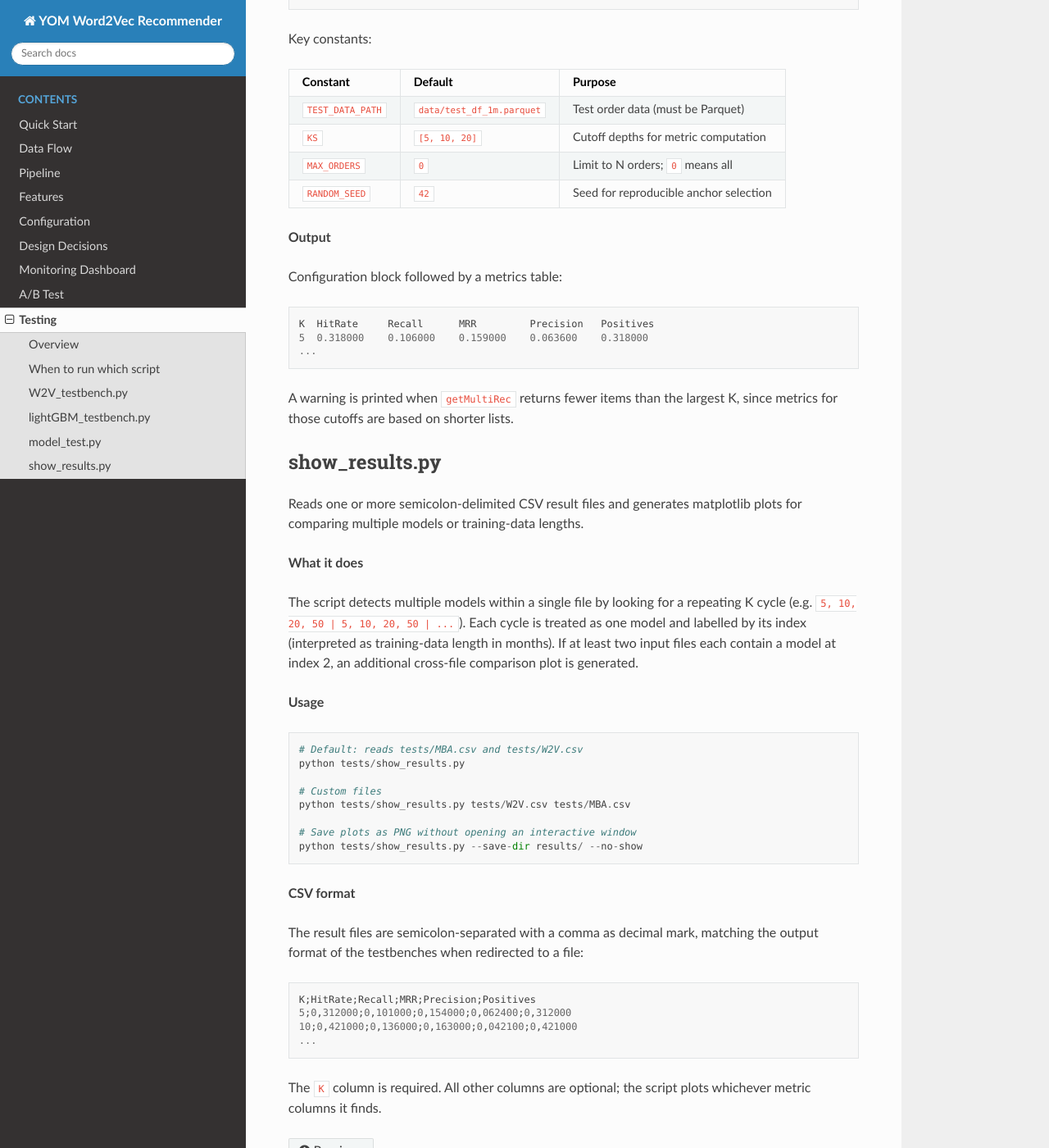
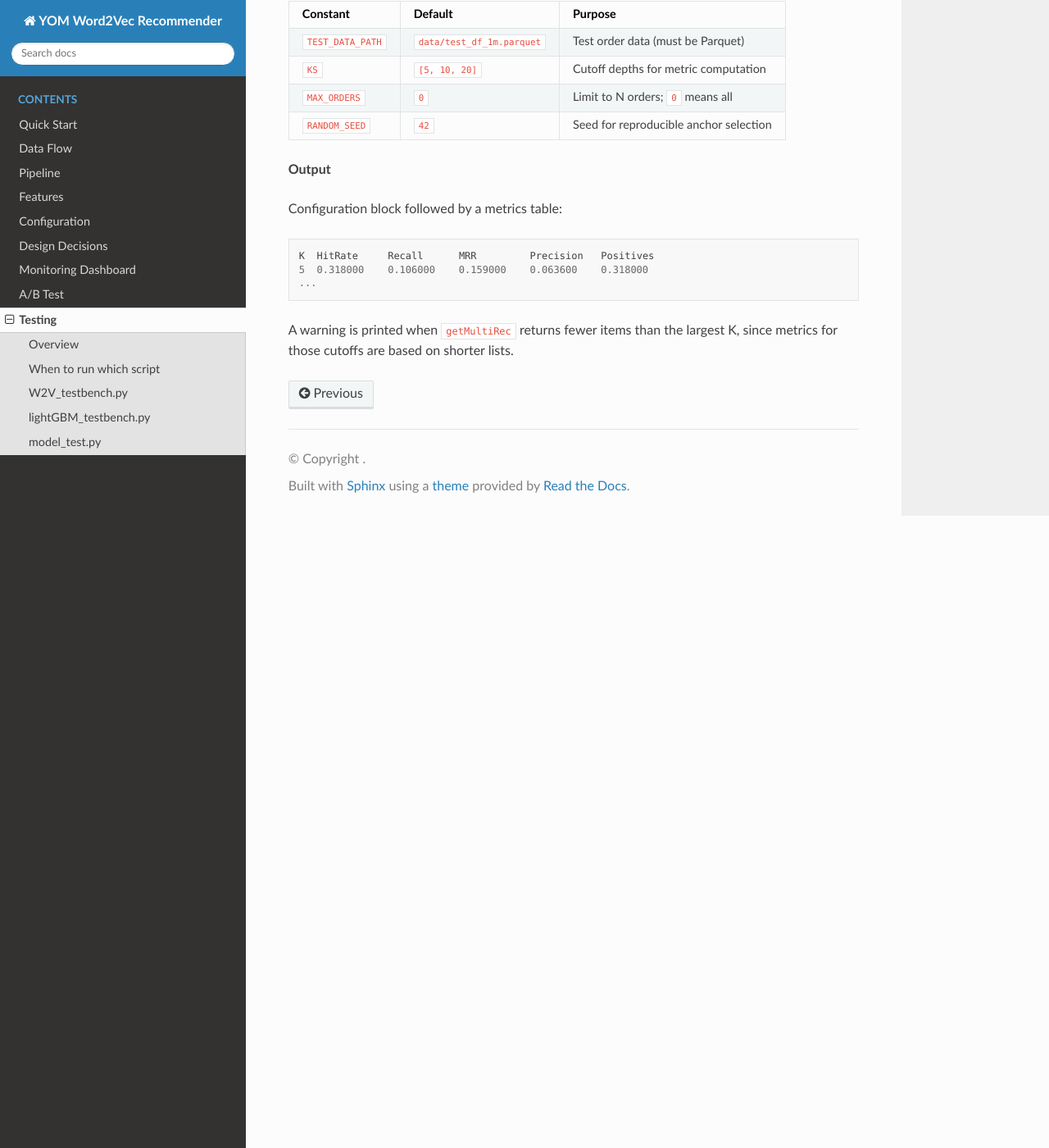
Before and after one commit to chris026/YOM-Word2Vec, a Sphinx documentation site: the page built from docs/testing.rst, in a window 1280 px wide and 1400 px high, scrolled down 4130 px. Shown: the whole window at 82% size. Built offline with Sphinx 7.4.7 and the Read the Docs theme 3.1.0, drawn with Linux system fonts in a browser that asks for light colours; some of the changed text lies outside the part shown.

Commit message:
delete show_results.py

```diff
--- a/docs/testing.rst
+++ b/docs/testing.rst
@@ -4,9 +4,8 @@ Testing
 Overview
 --------
 
-The ``tests/`` directory contains four scripts for offline evaluation and
-result visualisation. They sit outside the ZenML pipeline and are run
-manually after training.
+The ``tests/`` directory contains three scripts for offline evaluation.
+They sit outside the ZenML pipeline and are run manually after training.
 
 .. list-table::
    :header-rows: 1
@@ -23,9 +22,6 @@ manually after training.
    * - ``model_test.py``
      - Full serving stack (``getMultiRec``)
      - One random product per order
-   * - ``show_results.py``
-     - Visualisation of saved results
-     - n/a
 
 When to run which script
 ------------------------
@@ -37,8 +33,6 @@ When to run which script
 - **Before releasing a new model version** — run ``model_test.py`` to test
   the full serving stack end-to-end, including caching and the fallback
   logic in ``getMultiRec``.
-- **To compare runs visually** — save the stdout of any testbench as a
-  semicolon-delimited CSV and pass it to ``show_results.py``.
 
 
 W2V_testbench.py
@@ -250,44 +244,3 @@ Configuration block followed by a metrics table::
 
 A warning is printed when ``getMultiRec`` returns fewer items than the
 largest K, since metrics for those cutoffs are based on shorter lists.
-
-
-show_results.py
----------------
-
-Reads one or more semicolon-delimited CSV result files and generates
-matplotlib plots for comparing multiple models or training-data lengths.
-
-**What it does**
-
-The script detects multiple models within a single file by looking for a
-repeating K cycle (e.g. ``5, 10, 20, 50 | 5, 10, 20, 50 | ...``). Each
-cycle is treated as one model and labelled by its index (interpreted as
-training-data length in months). If at least two input files each contain
-a model at index 2, an additional cross-file comparison plot is generated.
-
-**Usage**
-
-::
-
-   # Default: reads tests/MBA.csv and tests/W2V.csv
-   python tests/show_results.py
-
-   # Custom files
-   python tests/show_results.py tests/W2V.csv tests/MBA.csv
-
-   # Save plots as PNG without opening an interactive window
-   python tests/show_results.py --save-dir results/ --no-show
-
-**CSV format**
-
-The result files are semicolon-separated with a comma as decimal mark,
-matching the output format of the testbenches when redirected to a file::
-
-   K;HitRate;Recall;MRR;Precision;Positives
-   5;0,312000;0,101000;0,154000;0,062400;0,312000
-   10;0,421000;0,136000;0,163000;0,042100;0,421000
-   ...
-
-The ``K`` column is required. All other columns are optional; the script
-plots whichever metric columns it finds.
```
Also changed, not shown: 1 other file.
